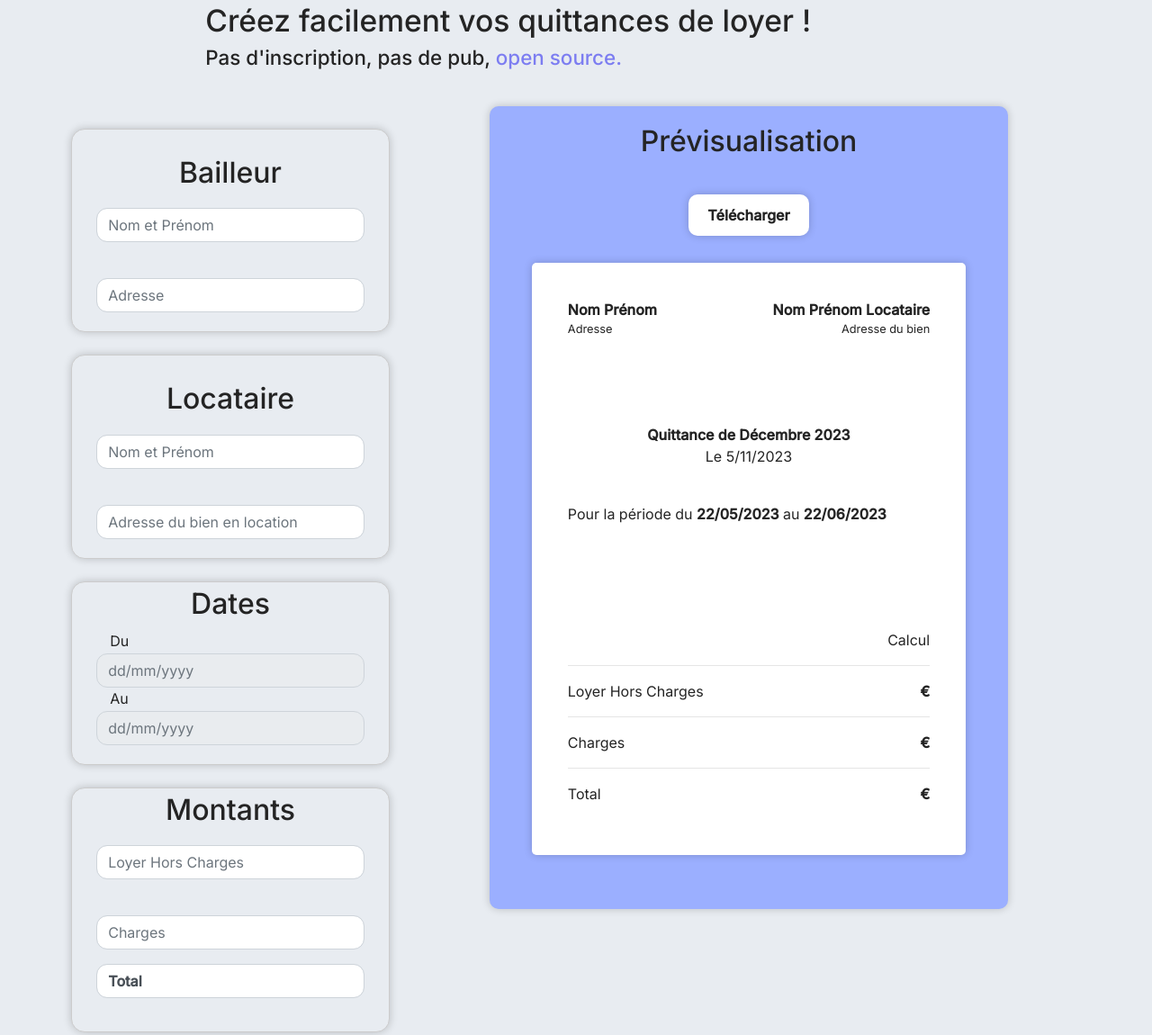
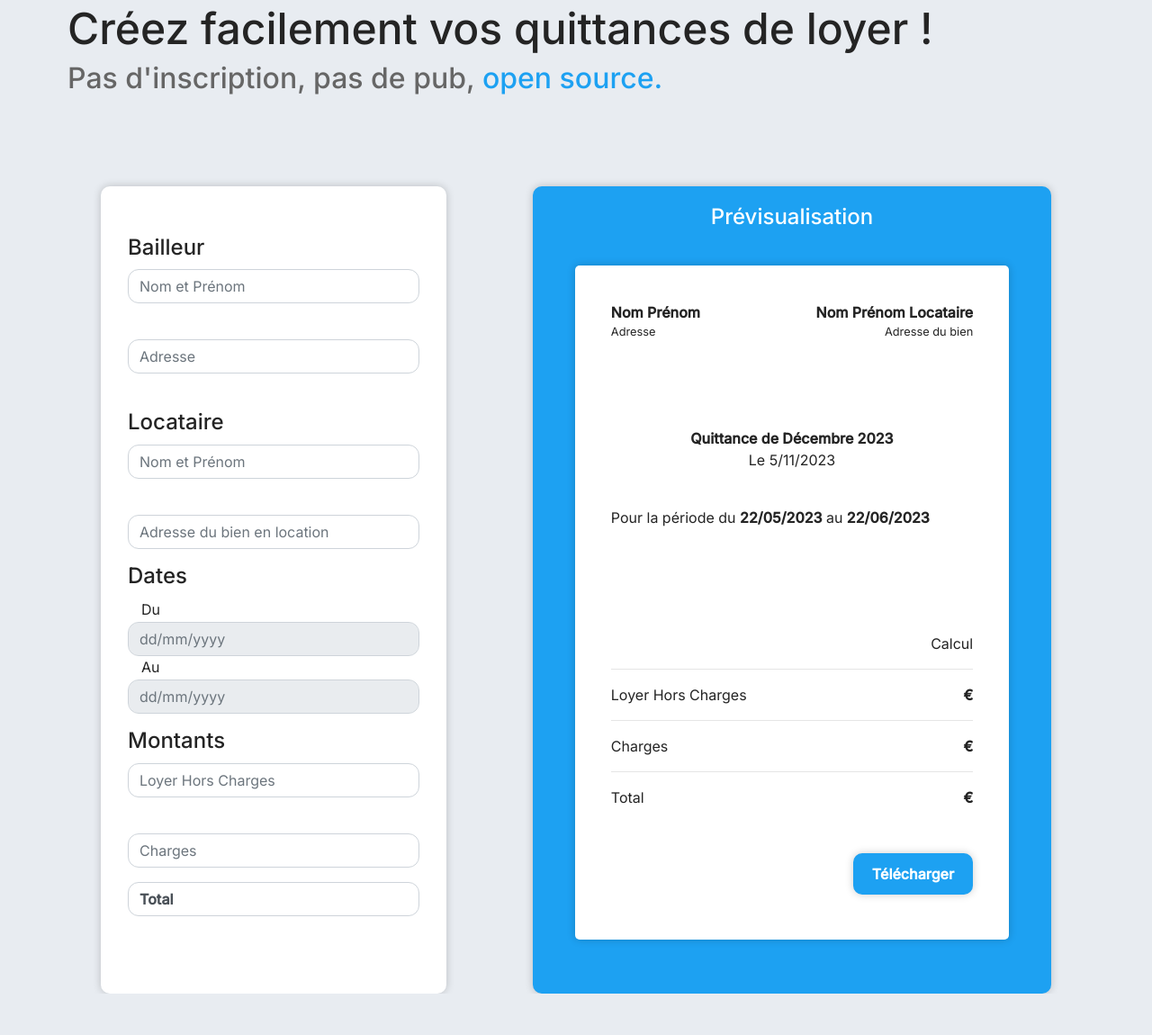
Before and after one commit to Rayanworkout/GenQuit-Generateur-de-Quittances, a plain HTML site: page index.html in a window 1280 px wide. Shown: the part 127-1277 px from the top of the page at 90% size. After the commit the page ends 1231 px from the top, so only its background shows below. Drawn offline with nearby package versions, Linux system fonts and the light colour scheme.

Commit message:
enhanced colors

```diff
--- a/index.html
+++ b/index.html
@@ -23,24 +23,25 @@
 
 <body id="body">
     <nav class="navbar navbar-light my-navbar justify-content-between">
-        <a class="navbar-brand" href="#" id="navbar-title"> GenQuit </a>
+        <a class="navbar-brand " href="#" id="navbar-title"> GenQuit </a>
         <div class="d-flex">
-            <a class="nav-link git-link" href="https://github.com/Rayanworkout/GenQuit-Generateur-de-Quittances" target="_blank"
-                id="github">Github
+            <a class="nav-link git-link" href="https://github.com/Rayanworkout/GenQuit-Generateur-de-Quittances"
+                target="_blank" id="github">Github
                 <img src="static/img/github-logo.png" width="30" height="30" class="d-inline-block" alt="" /></a>
         </div>
     </nav>
-    <div class="container col-8" id="titles-container">
+    <div class="container col-12 titles-container">
         <h1 id="page-header">Créez facilement vos quittances de loyer !</h1>
-        <h3>Pas d'inscription, pas de pub, <a
-                href="https://github.com/Rayanworkout/GenQuit-Generateur-de-Quittances" class="open-source-link" target="_blank">open source.</a></h3>
     </div>
-    <div class="container col-11 text-center main-container">
+    <div class="container col-12 titles-container">
+        <h3 class="second-header">Pas d'inscription, pas de pub, <a
+                href="https://github.com/Rayanworkout/GenQuit-Generateur-de-Quittances" class="open-source-link"
+                target="_blank">open source.</a></h3>
+    </div>
+    <div class="container col-12 text-center main-container">
         <div class="row">
-            <div class="col-md-4" id="form-container">
+            <div class="col-md-4 form-box pdf" id="form-container">
                 <form>
-                    <div class="input-frame">
-                        <div class="row">
                     <div class="form-group mx-auto my-form">
                         <label for="proprio-name"></label>
                         <h2>Bailleur</h2>
@@ -49,13 +50,8 @@
                     </div>
                     <div class="form-group mx-auto my-form">
                         <label for="proprio-address"></label>
-                                <input type="text" class="form-control my-input" id="proprio-address"
-                                    placeholder="Adresse" />
+                        <input type="text" class="form-control my-input" id="proprio-address" placeholder="Adresse" />
                     </div>
-                        </div>
-                    </div>
-                    <div class="input-frame">
-                        <div class="row">
                     <div class="form-group mx-auto my-form">
                         <label for="locataire-name"></label>
                         <h2>Locataire</h2>
@@ -67,10 +63,6 @@
                         <input type="text" class="form-control my-input" id="locataire-address"
                             placeholder="Adresse du bien en location" />
                     </div>
-                        </div>
-                    </div>
-                    <div class="input-frame">
-                        <div class="row">
                     <div class="form-group mx-auto my-form">
                         <h2 style="margin-bottom: 10px">Dates</h2>
                         <label for="date-from" class="date-label">Du</label>
@@ -80,10 +72,6 @@
                         <input type="text" class="form-control my-input date-picker" id="date-to"
                             placeholder="dd/mm/yyyy" />
                     </div>
-                        </div>
-                    </div>
-                    <div class="input-frame">
-                        <div class="row">
                     <div class="form-group mx-auto my-form">
                         <h2>Montants</h2>
                         <input type="number" class="form-control my-input" id="loyer-ht-input"
@@ -91,21 +79,18 @@
                     </div>
                     <div class="form-group mx-auto my-form">
                         <label for="charges-input"></label>
-                                <input type="number" class="form-control my-input" id="charges-input"
-                                    placeholder="Charges" />
+                        <input type="number" class="form-control my-input" id="charges-input" placeholder="Charges" />
                     </div>
                     <div class="form-group mx-auto my-form">
                         <p class="form-control my-input total-input" id="total-input">
                             Total
                         </p>
                     </div>
-                        </div>
-                    </div>
                 </form>
             </div>
-            <div class="col-md-6 preview-box pdf" id="preview-container">
+            <div class="col-md-6 preview-box pdf">
                 <h3>Prévisualisation</h3>
-                <button class="btn my-btn download-btn">Télécharger</button>
+
                 <div class="container preview">
                     <div class="row">
                         <div class="col">
@@ -159,6 +144,8 @@
                             <p class="total price-elem">
                                 <span class="total-tag">Total</span><span id="total"></span> €
                             </p>
+                            <div class="btn-container"><button class="btn my-btn download-btn">Télécharger</button></div>
+
                         </div>
                     </div>
                 </div>
--- a/static/css/style.css
+++ b/static/css/style.css
@@ -1,8 +1,9 @@
 :root {
-    --main-color: #7c7df1;
+    --main-color: #1DA1F2;
     --main-bg-color: #e8ecf1;
-    --preview-color: #9bafff;
+    --preview-color: #839bfc;
     --text-color: #242424;
+    --secondary-text-color: #666666;
 }
 
 .my-navbar {
@@ -12,10 +13,9 @@
 
 #navbar-title {
     font-size: 2.5em;
-    margin: auto;
-    text-align: center;
+    margin-left: 70px;
     font-weight: bold;
-    color: var(--text-color);
+    color: white;
 }
 
 #navbar-title:hover {
@@ -30,15 +30,24 @@
 
 
 .git-link {
-    color: var(--text-color);
+    color: black;
     font-size: 20px;
     font-weight: 500;
     text-decoration: none !important;
+    margin-right: 55px;
 }
 
 .git-link:hover {
     color: #ffffff;
     cursor: pointer;
+}
+
+.titles-container {
+
+    display: flex;
+    justify-content: left;
+    margin-left: 60px;
+
 }
 
 #body {
@@ -54,28 +63,59 @@ h1 {
     font-size: 3em;
 }
 
-h3 {
-    margin-bottom: 40px;
+h3.second-header {
+    margin-bottom: 100px;
+    color: var(--secondary-text-color);
     font-size: 2em;
 }
 
-h2 {
-    margin-bottom: 20px;
+h3 {
+    margin-bottom: 40px;
+    color: white;
+    font-size: 1.5em;
 }
 
+
+h2 {
+    margin-bottom: 10px;
+    font-size: 1.5em;
+}
+
+
+
+
+.form-box {
+    border-radius: 10px;
+    background-color: white;
+    box-shadow: 0 0 10px rgba(0, 0, 0, 0.2);
+    margin-left: 60px;
+    padding: 30px;
+}
+
+.form-box:hover {
+    box-shadow: 0 0 20px rgba(0, 0, 0, 0.2);
+}
+
+
 .my-btn {
-    background-color: white;
+    background-color: var(--main-color);
     padding: 10px 20px;
     border-radius: 10px;
-    color: var(--text-color);
+    color: white;
     font-weight: 600;
     box-shadow: 0 0 10px rgba(0, 0, 0, 0.2);
     cursor: pointer;
-    margin-bottom: 30px;
 }
 
 .my-btn:hover {
-    background-color: var(--main-color);
+    box-shadow: 0 0 50px rgba(0, 0, 0, 0.2);
+}
+
+.btn-container {
+    margin-top: 50px;
+    margin-bottom: 10px;
+    right: 0;
+    text-align: right;
 }
 
 .preview-box {
@@ -86,7 +126,7 @@ h2 {
 
     margin-left: 150px;
     border-radius: 10px;
-    background-color: var(--preview-color);
+    background-color: var(--main-color);
     box-shadow: 0 0 10px rgba(0, 0, 0, 0.2);
 }
 
@@ -218,8 +258,8 @@ h2 {
     font-weight: 600;
 }
 
-.my-form {
-    width: 80%;
+.my-form h2 {
+    text-align: left;
 }
 
 .input-frame {
```
Lines whose indentation alone changed are shown as unchanged.
